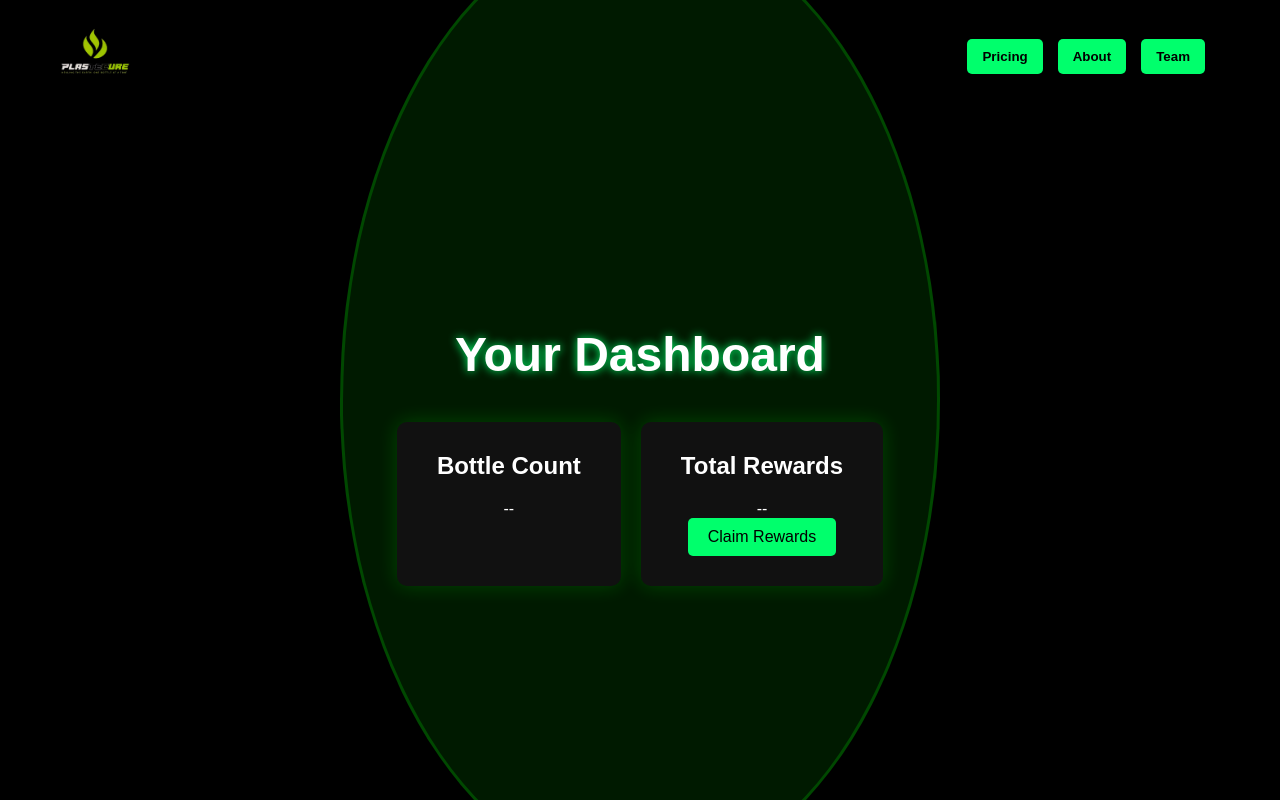
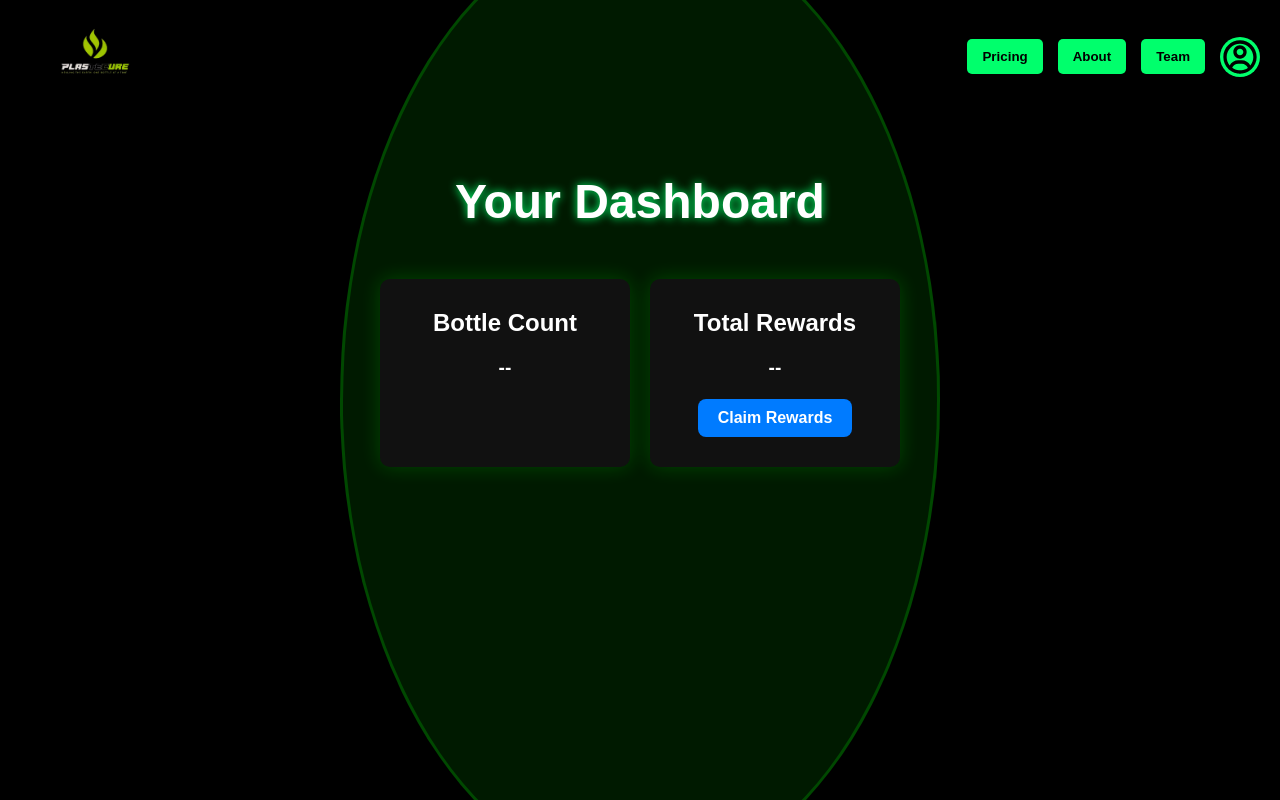
Before and after one commit to theaniketraj/plastecure, a plain HTML site: page dashboard.html in a window 1280 px wide. Drawn offline with Linux system fonts and the light colour scheme.

Commit message:
Update CSS: refine layout and add popup styles
Removed unnecessary justification from body and main. Improved card styling added responsive layout adjustments, and introduced-info-popup` for user interactions. Enhanced button designs for better usability and visual consistency.

```diff
--- a/dashboard-style.css
+++ b/dashboard-style.css
@@ -14,7 +14,6 @@ body {
   overflow: hidden;
   display: flex;
   flex-direction: column;
-  justify-content: space-between;
 }
 
 html {
@@ -44,10 +43,10 @@ html {
 
 @keyframes rotate-pill {
   from {
-      transform: translate(-50%, -50%) rotate(0deg);
+    transform: translate(-50%, -50%) rotate(0deg);
   }
   to {
-      transform: translate(-50%, -50%) rotate(360deg);
+    transform: translate(-50%, -50%) rotate(360deg);
   }
 }
 
@@ -87,19 +86,39 @@ header {
 }
 
 .user-icon {
+  background-color: #00ff6c;
+  border: none;
+  border-radius: 5px;
   width: 40px;
   height: 40px;
   border-radius: 50%;
   cursor: pointer;
 }
 
-/* Main */
+/* User Info Popup */
+.user-info-popup {
+  position: absolute;
+  top: 70px;
+  right: 20px;
+  background-color: #222;
+  padding: 10px 15px;
+  border-radius: 8px;
+  box-shadow: 0 0 10px rgba(0, 255, 0, 0.3);
+  color: #fff;
+  font-size: 0.9rem;
+  z-index: 10;
+}
+
+/* Main Content */
 main {
   display: flex;
   flex-direction: column;
   align-items: center;
-  justify-content: center;
-  height: 100%;
+  justify-content: flex-start;
+  flex-grow: 1;
+  padding-top: 60px;
+  padding-bottom: 40px;
+  overflow-y: auto;
 }
 
 .dashboard-title {
@@ -108,9 +127,13 @@ main {
   text-shadow: 0 0 10px #00ff6c;
 }
 
+/* Dashboard Cards */
 .dashboard-buttons {
   display: flex;
+  justify-content: center;
+  flex-wrap: wrap;
   gap: 20px;
+  margin-top: 10px;
 }
 
 .dashboard-card {
@@ -119,6 +142,10 @@ main {
   border-radius: 10px;
   text-align: center;
   box-shadow: 0 0 20px rgba(0, 255, 0, 0.2);
+  min-width: 250px;
+  max-width: 300px;
+  flex: 1 1 250px;
+  color: #fff;
 }
 
 .dashboard-card h2 {
@@ -126,17 +153,26 @@ main {
   font-size: 1.5rem;
 }
 
-.dashboard-card button {
-  background: #00ff6c;
-  color: #000;
+.dashboard-card p {
+  font-size: 1.2rem;
+  font-weight: bold;
+  margin-bottom: 10px;
+}
+
+/* Buttons */
+.view-button {
+  margin-top: 10px;
+  padding: 10px 20px;
   border: none;
-  padding: 10px 20px;
+  background-color: #007bff;
+  color: white;
+  font-weight: bold;
   font-size: 1rem;
-  border-radius: 5px;
+  border-radius: 8px;
   cursor: pointer;
   transition: background 0.3s;
 }
 
-.dashboard-card button:hover {
-  background: #00d95c;
+.view-button:hover {
+  background-color: #0056b3;
 }
```
